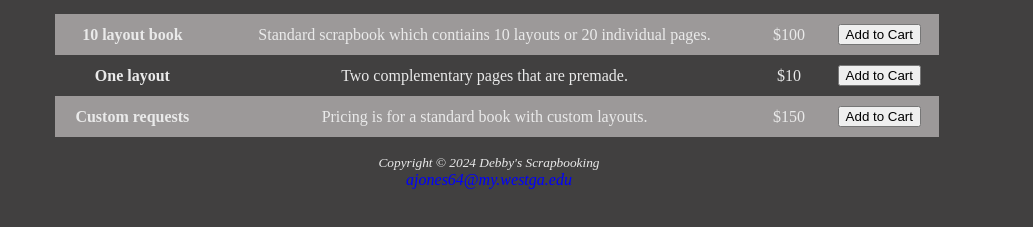
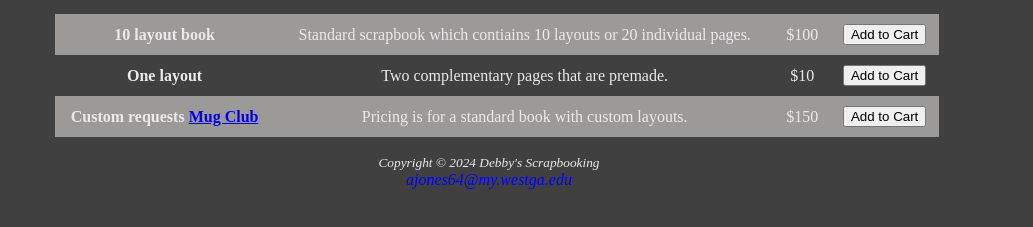
Before and after one commit to ajones64/Jones_Aleigha_Final_Project, a plain HTML site: page Pricing.html in a window 1280 px wide. Shown: the part 193-420 px from the top of the page, without its empty margins (143-1176 px from the left). Drawn offline with Linux system fonts and the light colour scheme.

Commit message:
Update Pricing.html
Added an alert to custom requests

```diff
--- a/Pricing.html
+++ b/Pricing.html
@@ -77,6 +77,7 @@
         <tr>
             <th>
                 Custom requests
+                <a href="#" onmouseover="alert('Save 10% on your second book!');">Mug Club</a>
             </th>
             <td>
                 Pricing is for a standard book with custom layouts.
```
